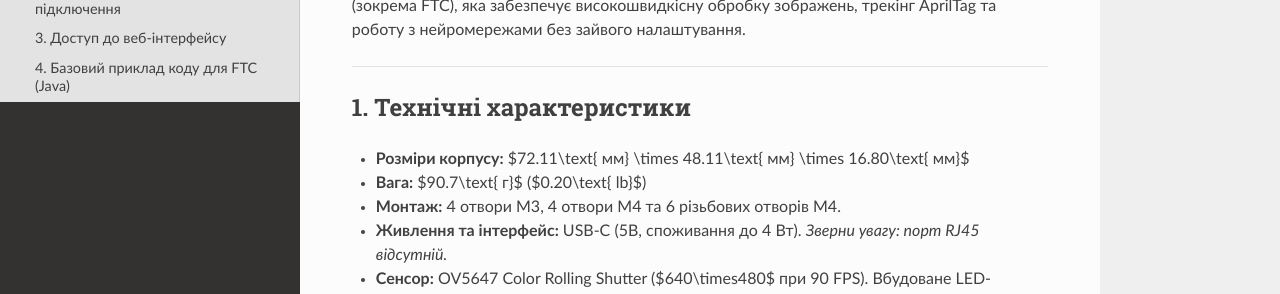
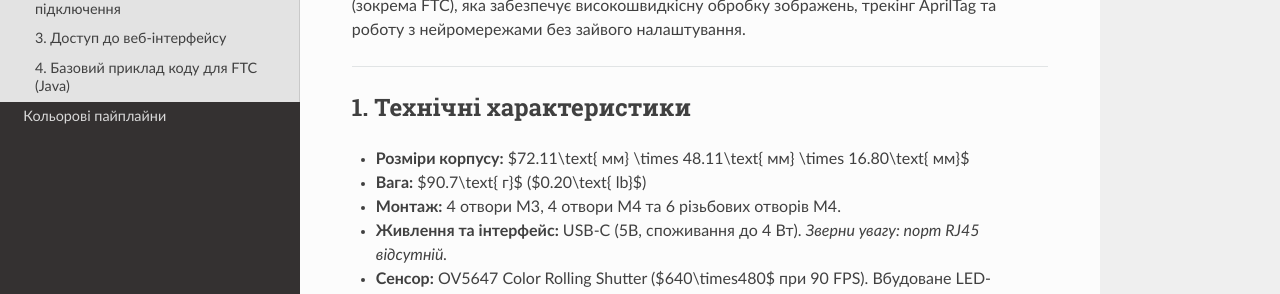
Before and after one commit to dicode19/Limelight-3A-Guide, an MkDocs documentation site: the page built from docs/index.md, in a window 1280 px wide. Shown: the part 190-484 px from the top of the page. Built offline with MkDocs 1.6.1, drawn with Linux system fonts in a browser that asks for light colours; nearby versions of some CDN libraries.

Commit message:
Update mkdocs.yml

```diff
--- a/mkdocs.yml
+++ b/mkdocs.yml
@@ -3,3 +3,4 @@ theme:
   name: readthedocs
 nav:
   - Головна: index.md
+  - Кольорові пайплайни: color-pipelines.md
```
